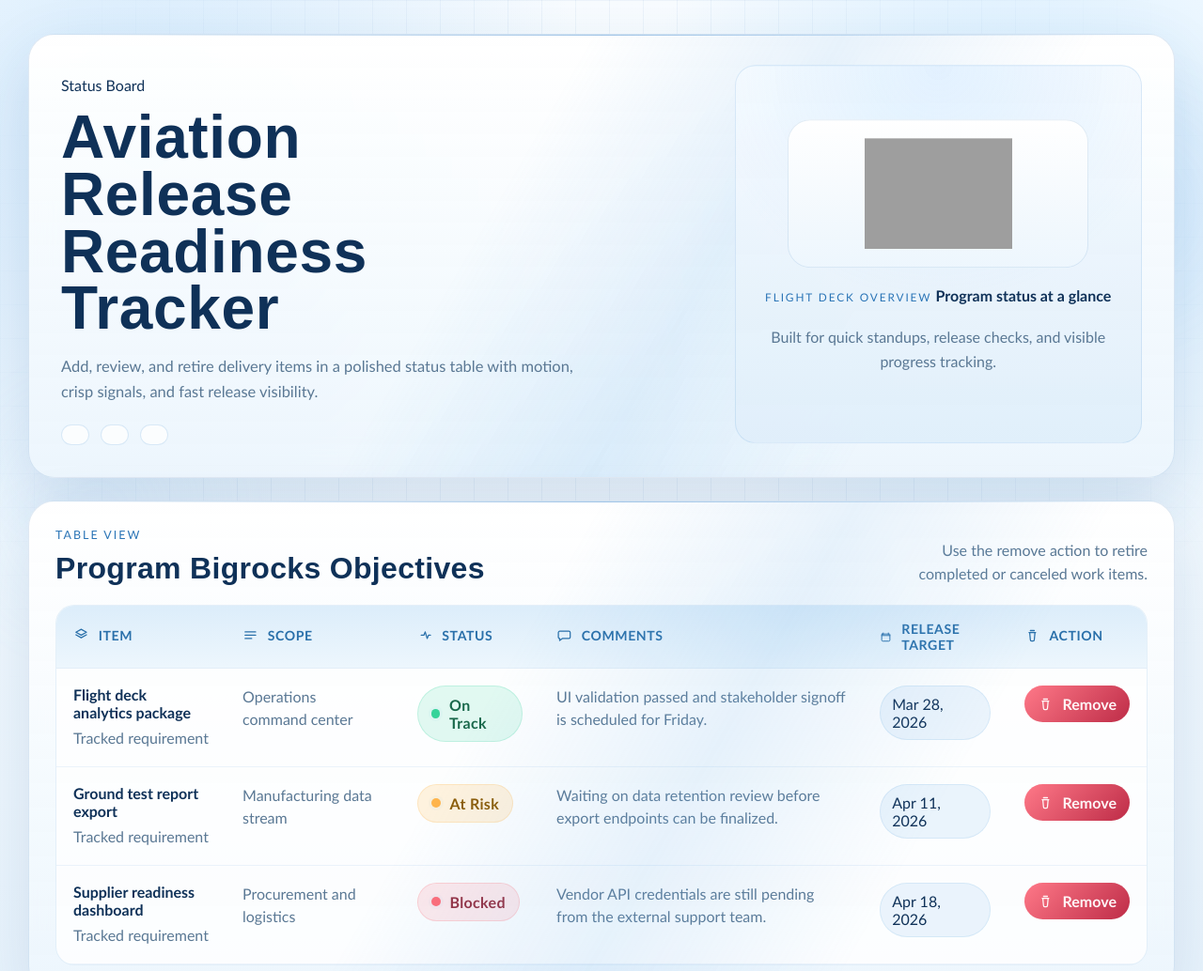
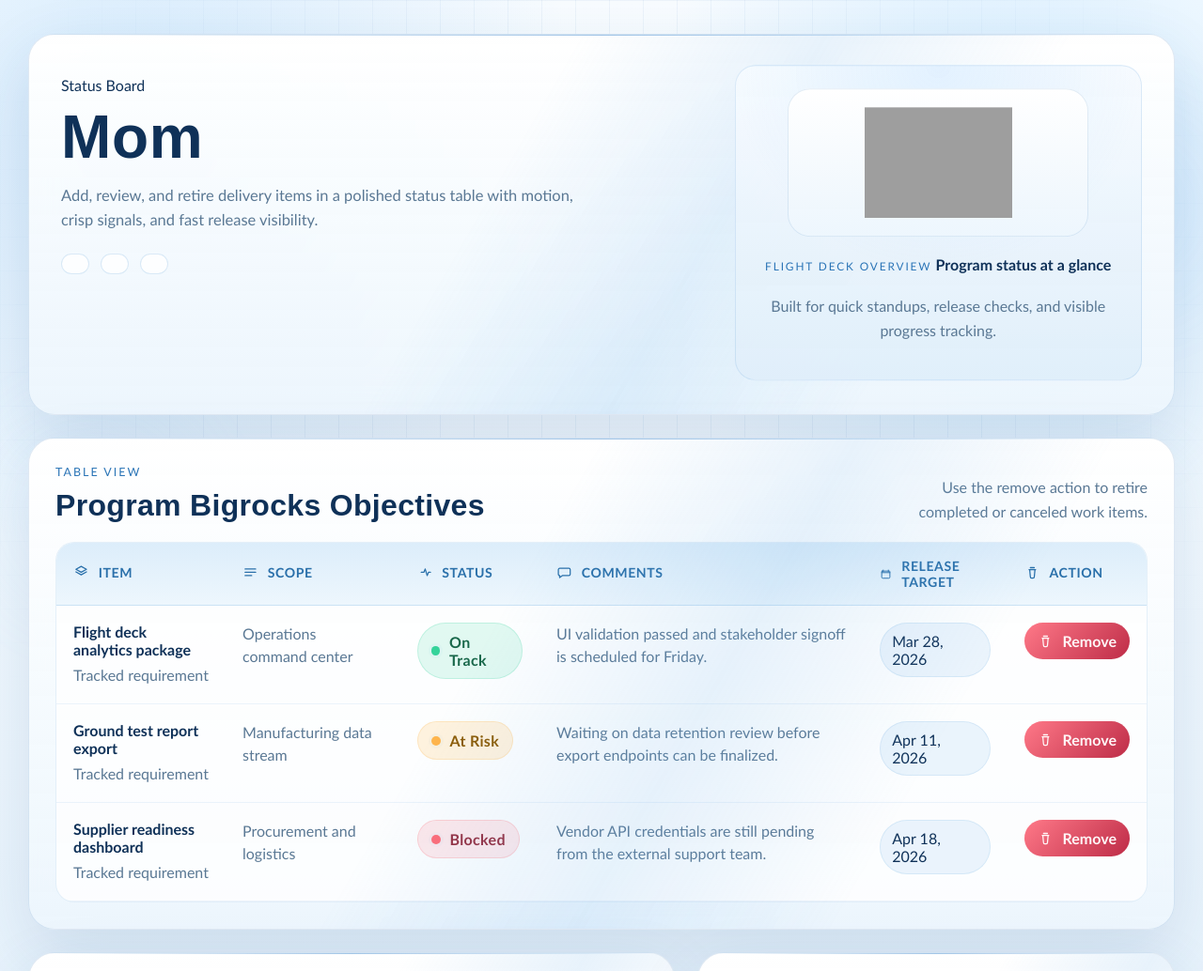
Before and after one commit to siccd143/trackerwebsiteiteration, a website: page index.html in a window 1280 px wide. Shown: the top 1034 px of the page at 94% size. Drawn offline with Linux system fonts and the light colour scheme; grey boxes are pictures that could not be loaded.

```diff
--- a/index.html
+++ b/index.html
@@ -14,7 +14,7 @@
         <header class="hero-panel">
             <div class="hero-copy">
                 <p class="eyebrow"> </p> Status Board</p>
-                <h1>Aviation Release Readiness Tracker</h1>
+                <h1>Mom</h1>
                 <p class="hero-text">
                     Add, review, and retire delivery items in a polished status table with motion,
                     crisp signals, and fast release visibility.
```
Also changed, not shown: package.json (added, +12 -0 lines), 1 other file.
